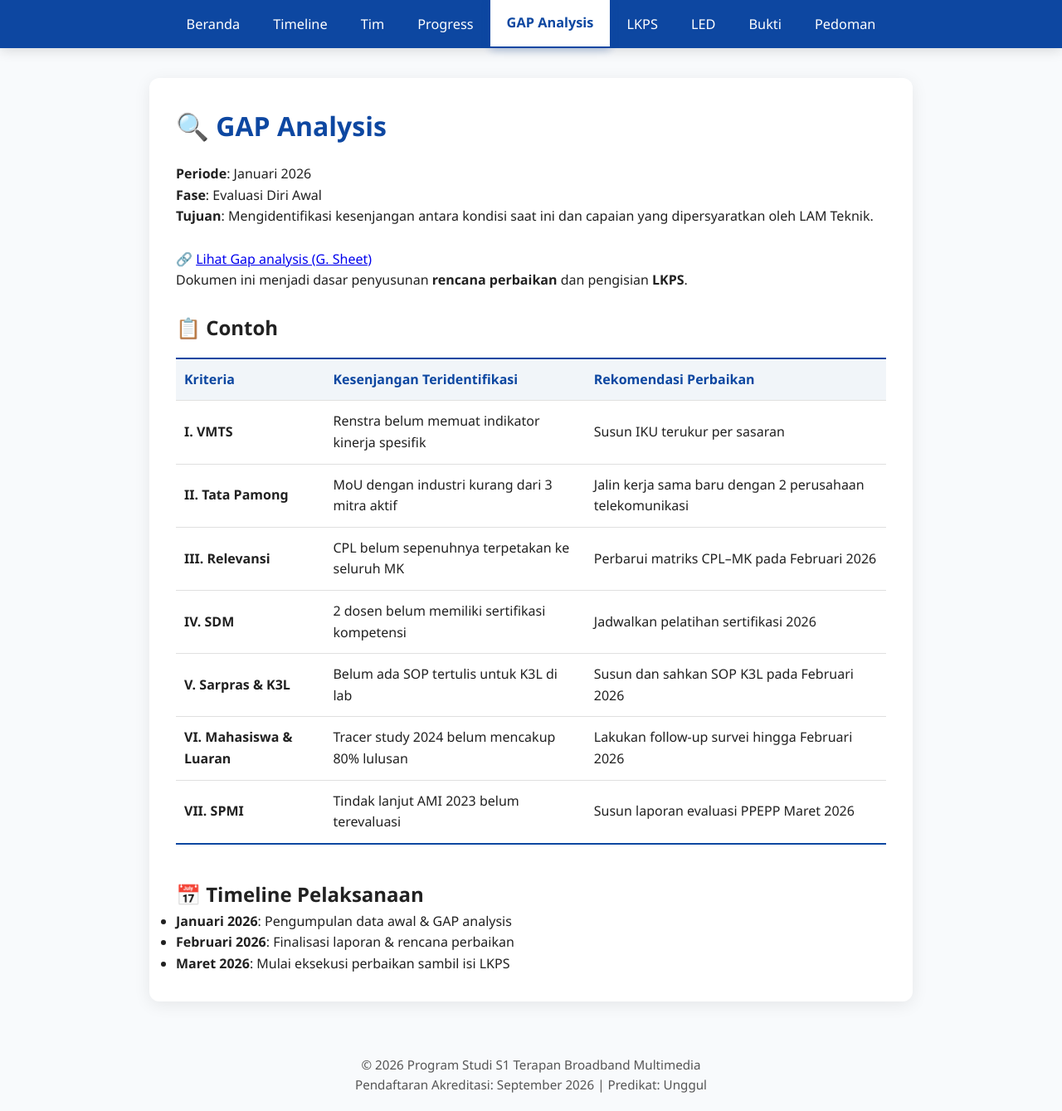
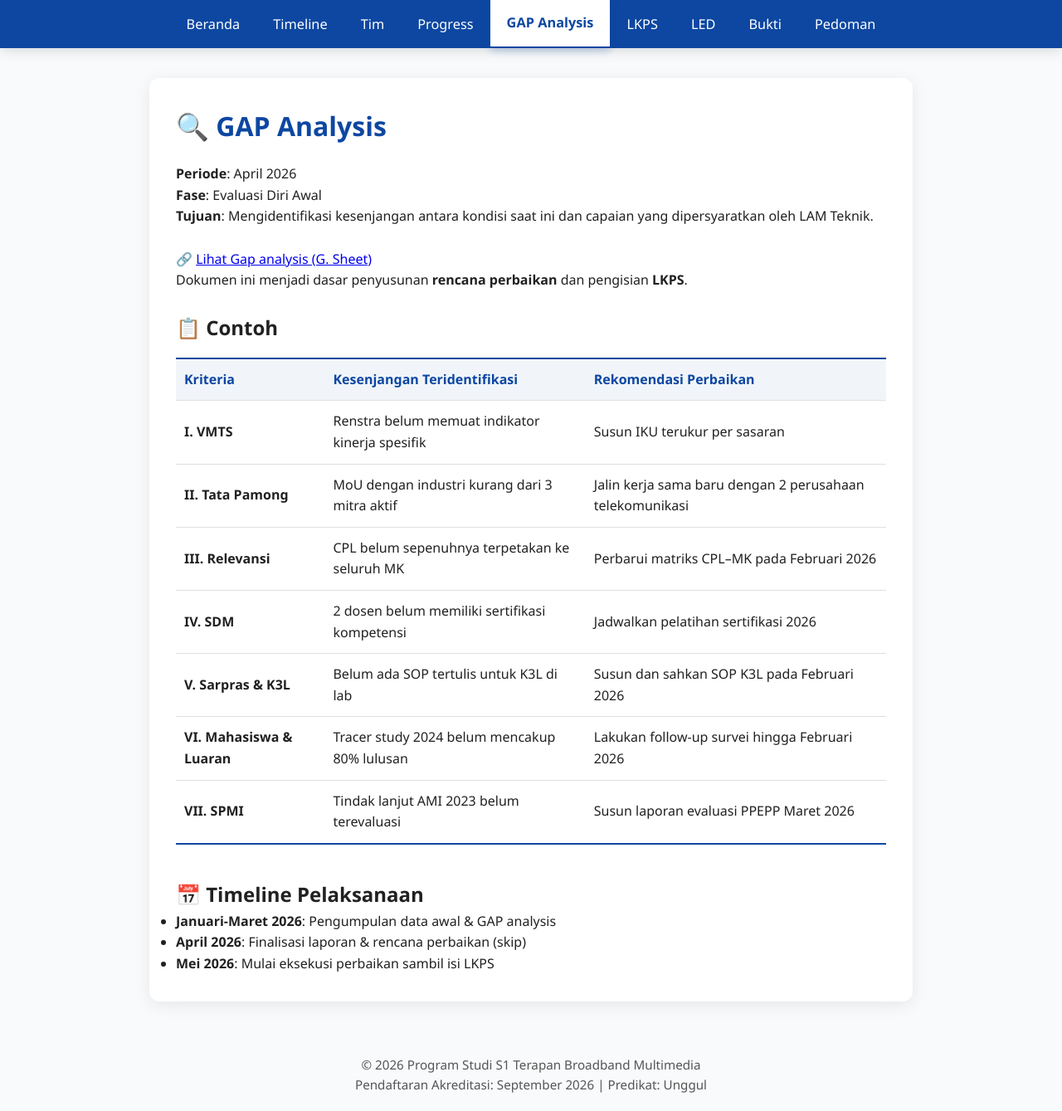
Before and after one commit to portal-psbm/aksibm-26, a Jekyll site: the page built from gap-analysis.md, in a window 1280 px wide and 1339 px high. Shown: the whole window at 83% size. Built offline with Jekyll 4.4.1, drawn with Linux system fonts in a browser that asks for light colours.

Commit message:
Update gap analysis

```diff
--- a/gap-analysis.md
+++ b/gap-analysis.md
@@ -6,7 +6,7 @@ permalink: /gap-analysis/
 
 # 🔍 GAP Analysis
 
-**Periode**: Januari 2026
+**Periode**: April 2026
 **Fase**: Evaluasi Diri Awal
 **Tujuan**: Mengidentifikasi kesenjangan antara kondisi saat ini dan capaian yang dipersyaratkan oleh LAM Teknik. <br><br>
 🔗 [Lihat Gap analysis (G. Sheet)](https://docs.google.com/spreadsheets/d/1xi1LvTeES9AJvr59tnaQnbF-sVIidU4khh7Ys-nC-oM/edit?usp=sharing)<br>
@@ -30,6 +30,6 @@ permalink: /gap-analysis/
 <br>
 
 ## 📅 Timeline Pelaksanaan
-- **Januari 2026**: Pengumpulan data awal & GAP analysis
-- **Februari 2026**: Finalisasi laporan & rencana perbaikan
-- **Maret 2026**: Mulai eksekusi perbaikan sambil isi LKPS
+- **Januari-Maret 2026**: Pengumpulan data awal & GAP analysis
+- **April 2026**: Finalisasi laporan & rencana perbaikan (skip)
+- **Mei 2026**: Mulai eksekusi perbaikan sambil isi LKPS
```
